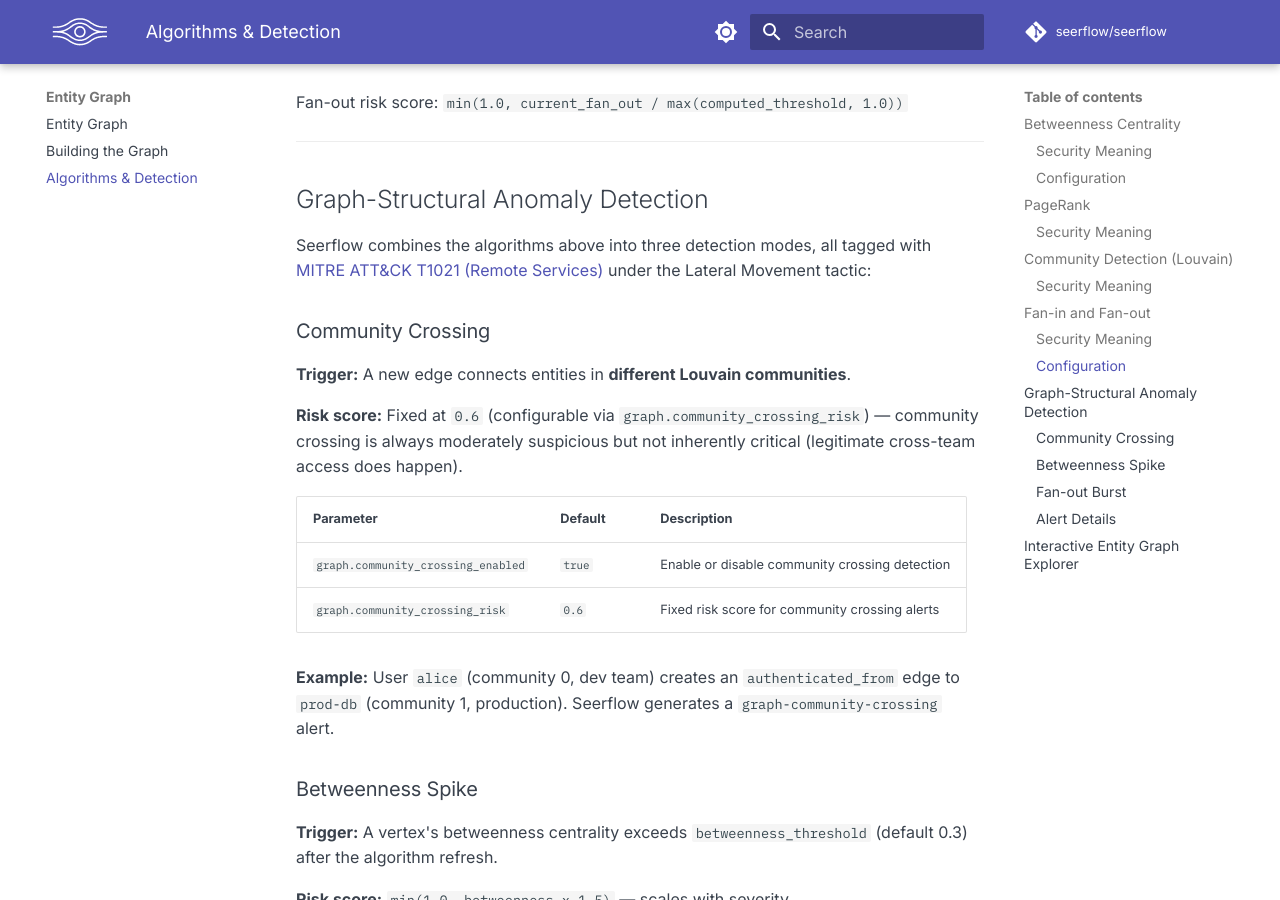
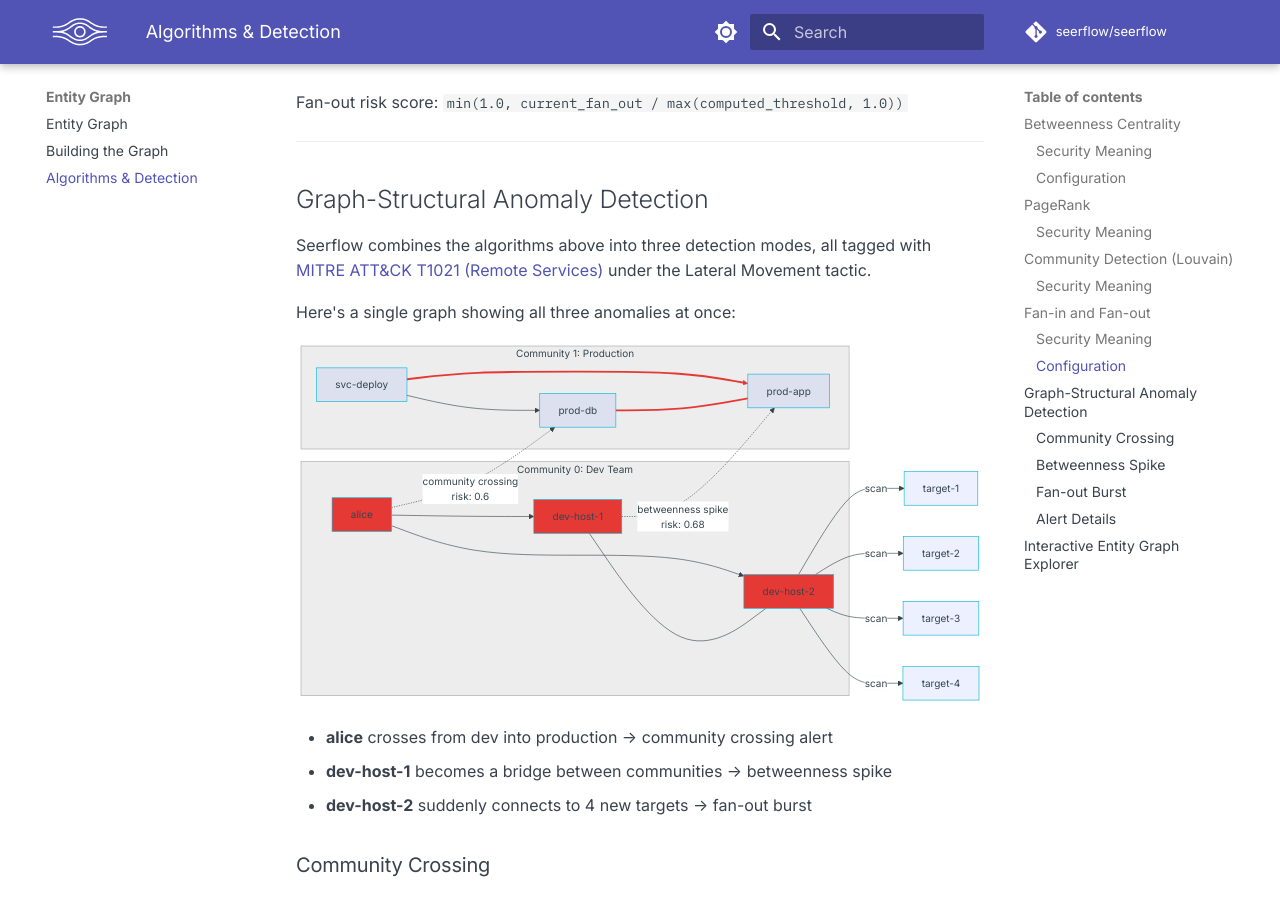
Before and after one commit to seerflow/seerflow-guide, an MkDocs documentation site: the page built from docs/entity-graph/algorithms.md, in a window 1280 px wide and 900 px high, scrolled down 4299 px. Built offline with MkDocs 1.6.1 and Material for MkDocs 9.7.7, drawn with Linux system fonts in a browser that asks for light colours; plug-ins that fetch from the network failed and are left out; comment, search, counter and statistics services are not loaded.

Commit message:
docs(entity-graph): add combined anomaly detection visual diagram

````diff
--- a/docs/entity-graph/algorithms.md
+++ b/docs/entity-graph/algorithms.md
@@ -141,7 +141,41 @@ Fan-out risk score: `min(1.0, current_fan_out / max(computed_threshold, 1.0))`
 
 ## Graph-Structural Anomaly Detection
 
-Seerflow combines the algorithms above into three detection modes, all tagged with [MITRE ATT&CK T1021 (Remote Services)](https://attack.mitre.org/techniques/T1021/) under the Lateral Movement tactic:
+Seerflow combines the algorithms above into three detection modes, all tagged with [MITRE ATT&CK T1021 (Remote Services)](https://attack.mitre.org/techniques/T1021/) under the Lateral Movement tactic.
+
+Here's a single graph showing all three anomalies at once:
+
+```mermaid
+graph LR
+    subgraph Community 0: Dev Team
+        A1[alice] --> A2[dev-host-1]
+        A1 --> A3[dev-host-2]
+        A2 --- A3
+    end
+    subgraph Community 1: Production
+        B1[svc-deploy] --> B2[prod-db]
+        B1 --> B3[prod-app]
+        B2 --- B3
+    end
+
+    A1 -.->|"community crossing<br/>risk: 0.6"| B2
+    A2 -.->|"betweenness spike<br/>risk: 0.68"| B3
+    A3 -->|scan| T1[target-1]
+    A3 -->|scan| T2[target-2]
+    A3 -->|scan| T3[target-3]
+    A3 -->|scan| T4[target-4]
+
+    style A1 fill:#e53935,color:#fff
+    style A2 fill:#e53935,color:#fff
+    style A3 fill:#e53935,color:#fff
+
+    linkStyle 4 stroke:#e53935,stroke-width:3
+    linkStyle 5 stroke:#e53935,stroke-width:3
+```
+
+- **alice** crosses from dev into production → community crossing alert
+- **dev-host-1** becomes a bridge between communities → betweenness spike
+- **dev-host-2** suddenly connects to 4 new targets → fan-out burst
 
 ### Community Crossing
 
````
